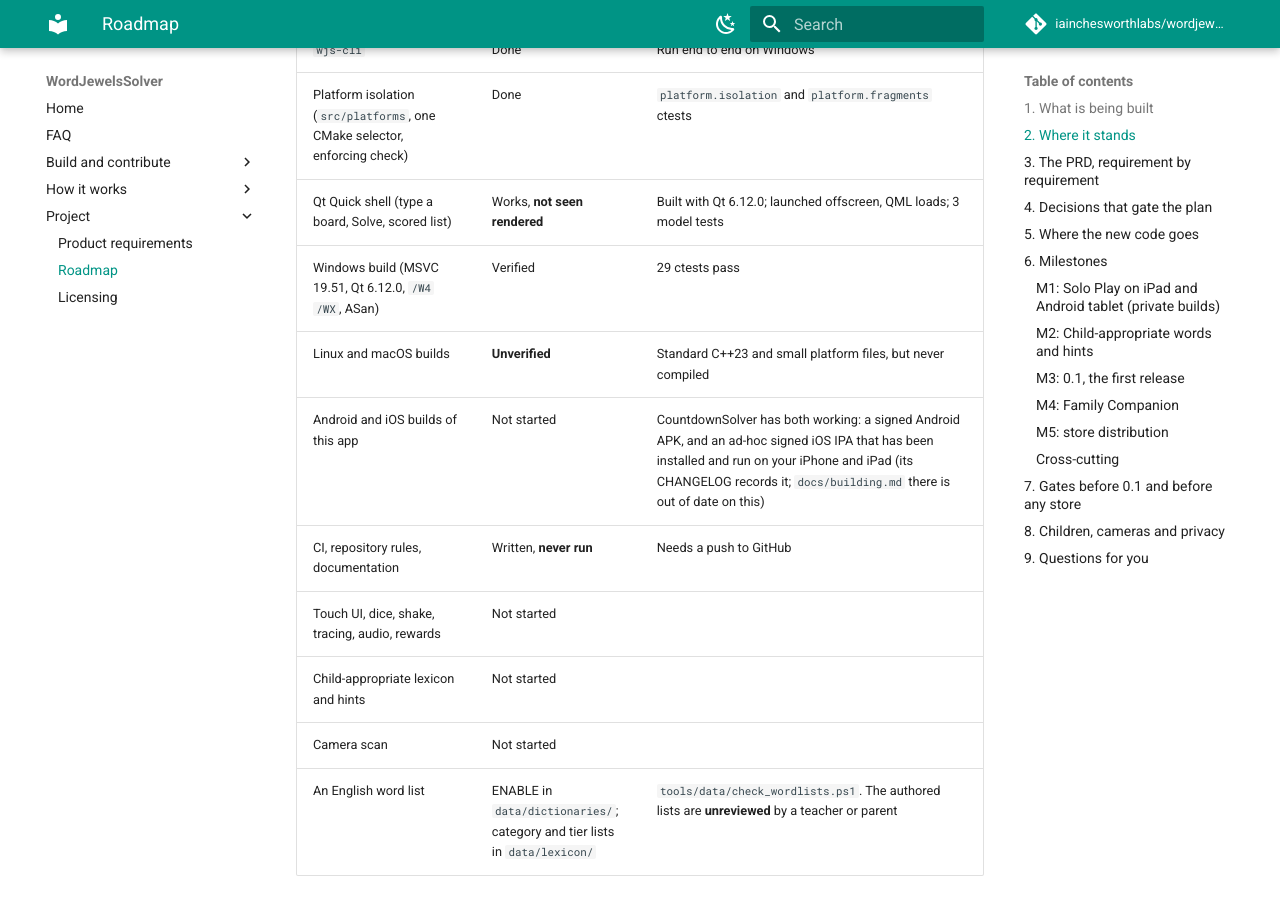
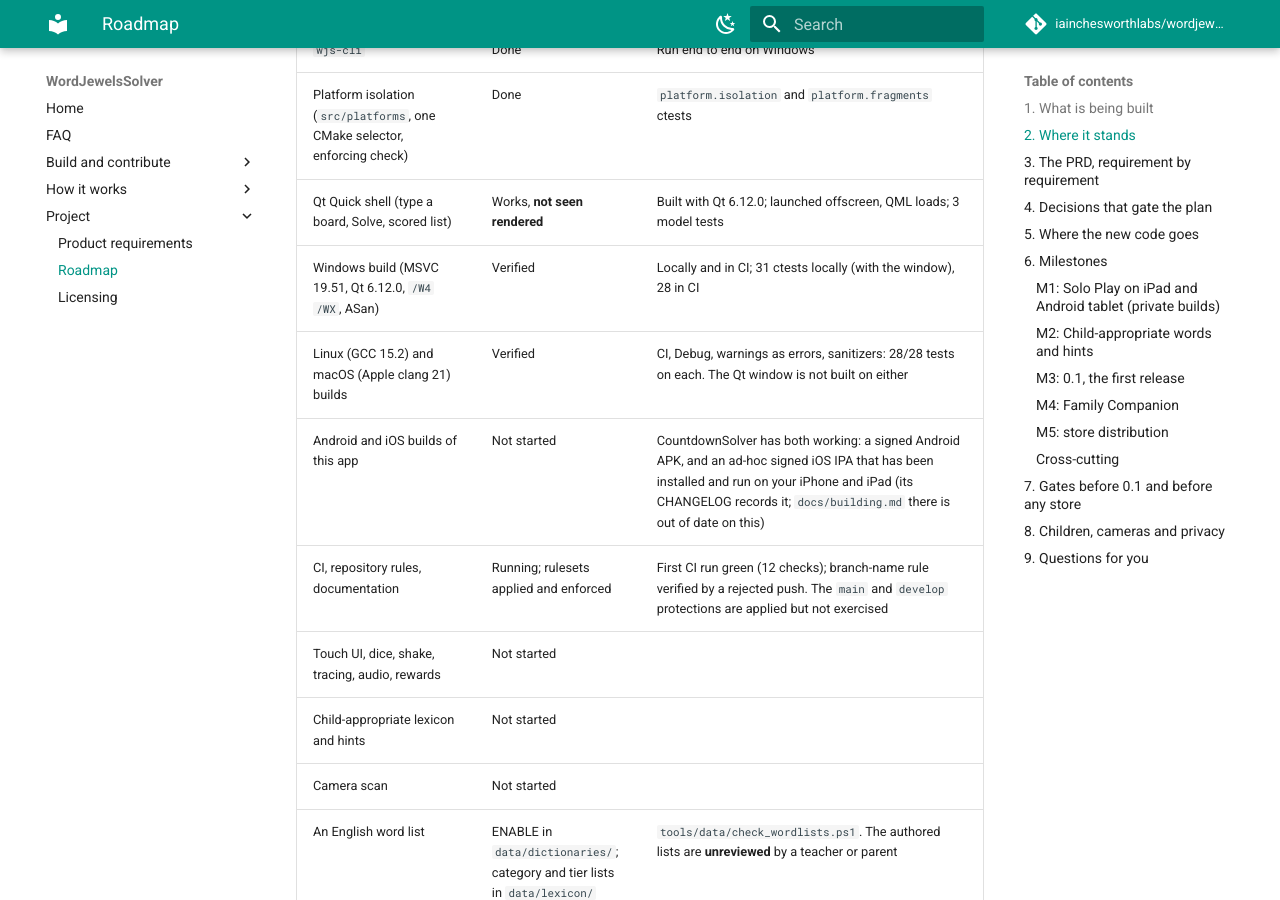
Before and after one commit to iainchesworthlabs/snapandspell, an MkDocs documentation site: the page built from docs/roadmap.md, in a window 1280 px wide and 900 px high, scrolled down 814 px. Built offline with MkDocs 1.6.1 and Material for MkDocs 9.7.7, drawn with Linux system fonts in a browser that asks for light colours; comment, search, counter and statistics services are not loaded; some of the changed text lies outside the part shown.

Commit message:
Record that the first CI run built and tested all three desktops
The first run on the pull request was green on Windows (MSVC 19.51), Linux
(GCC 15.2) and macOS (Apple clang 21), 28 tests each, so the documents no
longer describe Linux and macOS as unbuilt. They also stop saying that no
English word list exists, which has been untrue since the dictionary landed.

```diff
--- a/docs/roadmap.md
+++ b/docs/roadmap.md
@@ -27,10 +27,10 @@ riskiest part, so it comes after there is a game worth scanning for.**
 | `wjs-cli` | Done | Run end to end on Windows |
 | Platform isolation (`src/platforms`, one CMake selector, enforcing check) | Done | `platform.isolation` and `platform.fragments` ctests |
 | Qt Quick shell (type a board, Solve, scored list) | Works, **not seen rendered** | Built with Qt 6.12.0; launched offscreen, QML loads; 3 model tests |
-| Windows build (MSVC 19.51, Qt 6.12.0, `/W4 /WX`, ASan) | Verified | 29 ctests pass |
-| Linux and macOS builds | **Unverified** | Standard C++23 and small platform files, but never compiled |
+| Windows build (MSVC 19.51, Qt 6.12.0, `/W4 /WX`, ASan) | Verified | Locally and in CI; 31 ctests locally (with the window), 28 in CI |
+| Linux (GCC 15.2) and macOS (Apple clang 21) builds | Verified | CI, Debug, warnings as errors, sanitizers: 28/28 tests on each. The Qt window is not built on either |
 | Android and iOS builds of this app | Not started | CountdownSolver has both working: a signed Android APK, and an ad-hoc signed iOS IPA that has been installed and run on your iPhone and iPad (its CHANGELOG records it; `docs/building.md` there is out of date on this) |
-| CI, repository rules, documentation | Written, **never run** | Needs a push to GitHub |
+| CI, repository rules, documentation | Running; rulesets applied and enforced | First CI run green (12 checks); branch-name rule verified by a rejected push. The `main` and `develop` protections are applied but not exercised |
 | Touch UI, dice, shake, tracing, audio, rewards | Not started | |
 | Child-appropriate lexicon and hints | Not started | |
 | Camera scan | Not started | |
@@ -167,7 +167,9 @@ release, and between a release and a store.
   entries such as `chooseing`, `circleed`, `lyeer`, and missing `the`, `house`,
   `happy`). A list built by attaching suffixes to stems produces words that do
   not exist; start from a real list.
-- **G3 Linux and macOS compile and pass.** First CI run; expect small fixes.
+- **G3 Linux and macOS compile and pass. Done.** The first CI run was green on
+  GCC 15.2 and Apple clang 21. Still open: the Qt window is built in CI on no
+  platform, so installing Qt 6.12 there is the next piece.
 - **G4 Rulesets applied.** Branch protection, the merge queue and the rule that
   rejects any branch not named in the gitflow scheme are in `.github/rulesets`
   and applied with `tools/repo/apply_rulesets.ps1`; they were unavailable while
```
Also changed, not shown: CHANGELOG.md (+5 -3 lines), CONTRIBUTING.md (+3 -2 lines), README.md (+3 -4 lines), docs/building.md (+5 -4 lines), docs/ci.md (+4 -3 lines), docs/faq.md (+2 -2 lines), docs/testing.md (+5 -2 lines).
